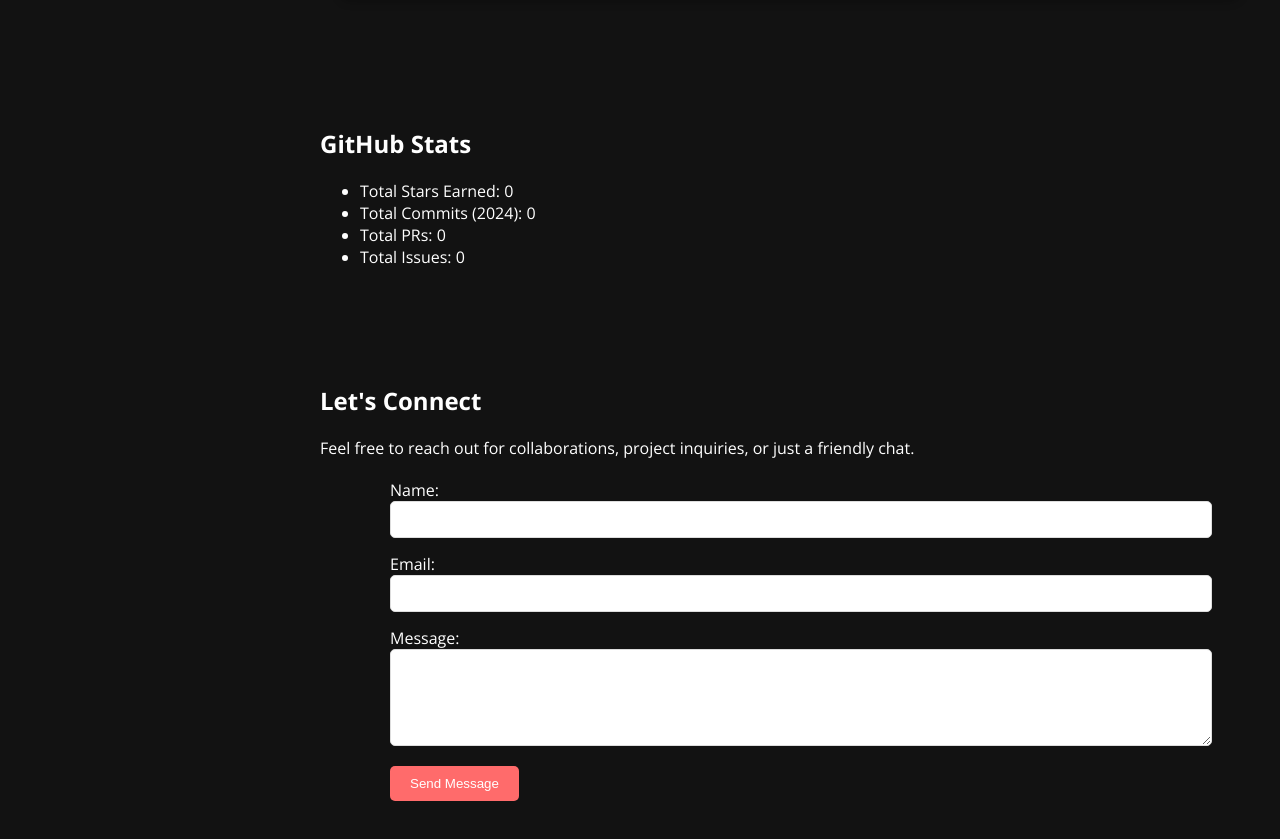
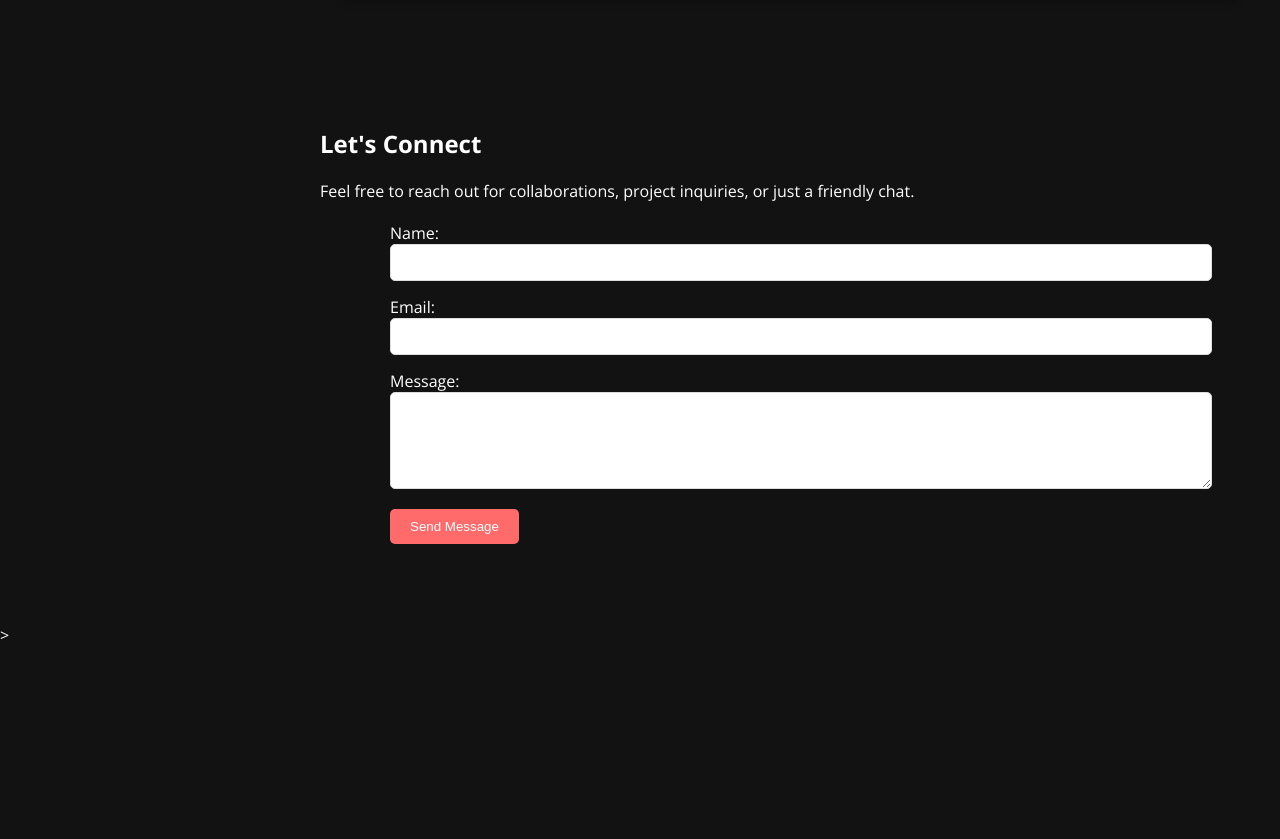
Before and after one commit to arshnoork-101/MyPortfolio, a plain HTML site: page index.html in a window 1280 px wide. Shown: the part 2262-3101 px from the top of the page. After the commit the page ends 2908 px from the top, so only its background shows below. Drawn offline with nearby package versions, Linux system fonts and the light colour scheme.

Commit message:
add functionalities

```diff
--- a/index.html
+++ b/index.html
@@ -280,7 +280,7 @@
         </div>
       </section>
 
-      <section class="github-stats">
+      <!-- <section class="github-stats">
         <h2 class="section-title">GitHub Stats</h2>
         <ul>
             <li id="stars">Total Stars Earned: 0</li>
@@ -288,7 +288,7 @@
             <li id="prs">Total PRs: 0</li>
             <li id="issues">Total Issues: 0</li>
         </ul>
-    </section>
+    </section> -->
 
 
       <section id="contact">
```
